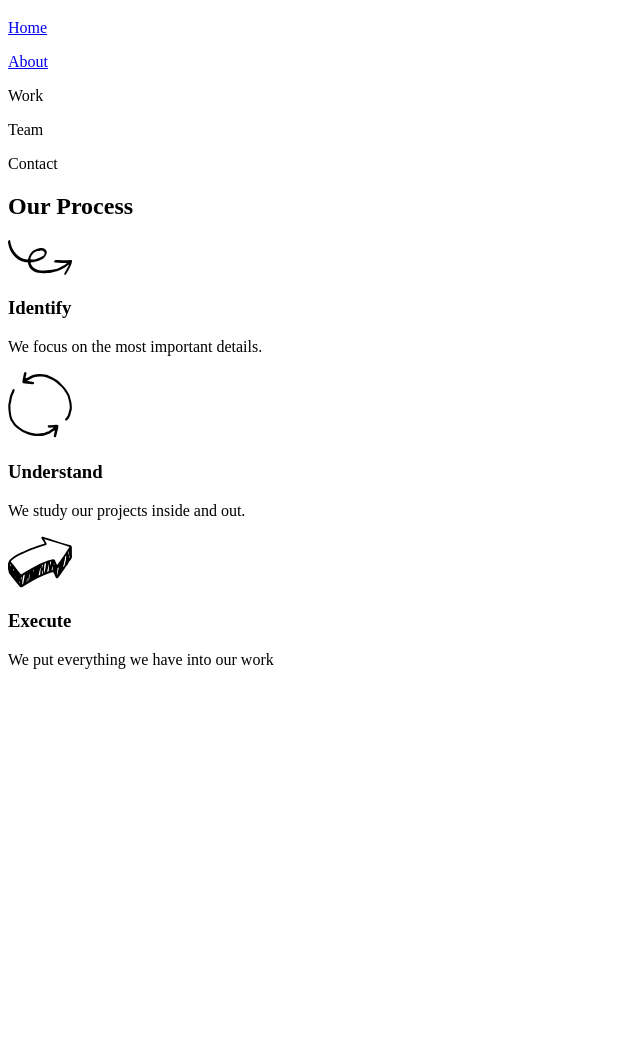
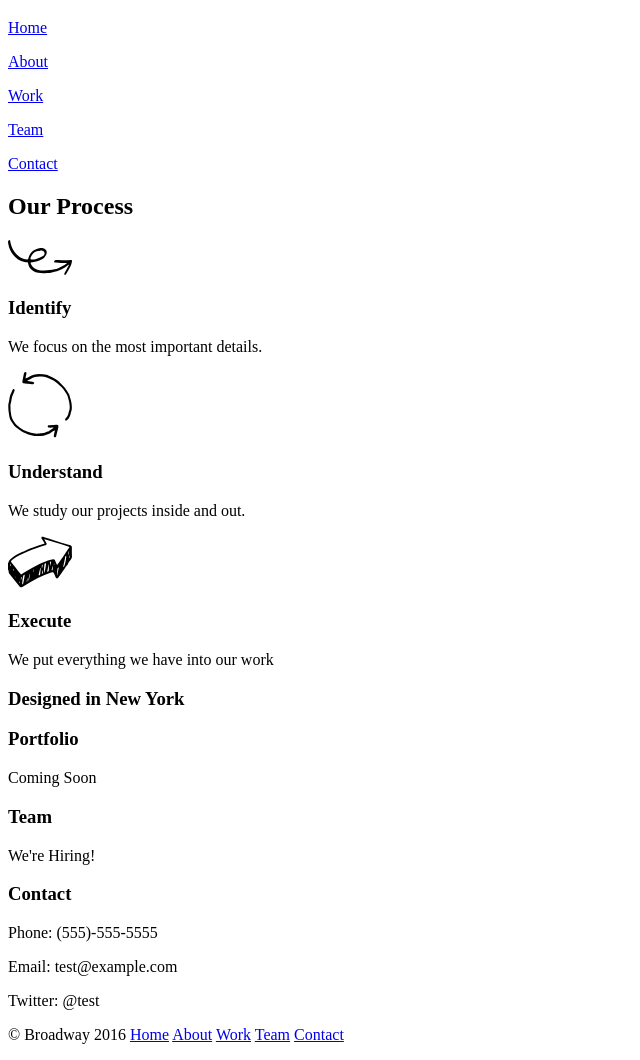
Before and after one commit to niklasgoebel/broadway, a plain HTML site: page index.html in a window 1280 px wide. Shown: the part 61-1121 px from the top of the page, without its empty margins (0-640 px from the left). Before the commit the page ends 800 px from the top, so only its background shows below. Drawn offline with Linux system fonts and the light colour scheme.

Commit message:
raw html

```diff
--- a/index.html
+++ b/index.html
@@ -9,9 +9,9 @@
       <nav>
         <p><a href="index.html">Home</a></p>
         <p><a href="#about">About</a></p>
-        <p>Work</p>
-        <p>Team</p>
-        <p>Contact</p>
+        <p><a href="#portfolio">Work</a></p>
+        <p><a href="#team">Team</a></p>
+        <p><a href="#contact">Contact</a></p>
       </nav>
     </div>
     <div id="about">
@@ -26,5 +26,30 @@
         <h3>Execute</h3>
         <p>We put everything we have into our work</p>
     </div>
+    <h3 id="middle">Designed in New York</h3>
+    <div id="portfolio">
+      <h3>Portfolio</h3>
+      <p>Coming Soon</p>
+    </div>
+    <div id="team">
+      <h3>Team</h3>
+      <p>We're Hiring!</p>
+    </div>
+    <div id="contact">
+      <h3>Contact</h3>
+      <p>Phone: (555)-555-5555</p>
+      <p>Email: test@example.com</p>
+      <p>Twitter: @test</p>
+    </div>
+    <div id="bottom">
+      <p>
+        &copy; Broadway 2016
+        <a href="index.html">Home</a>
+        <a href="#about">About</a>
+        <a href="#portfolio">Work</a>
+        <a href="#team">Team</a>
+        <a href="#contact">Contact</a>
+      </p>
+    </div>
   </body>
 </html>
```
